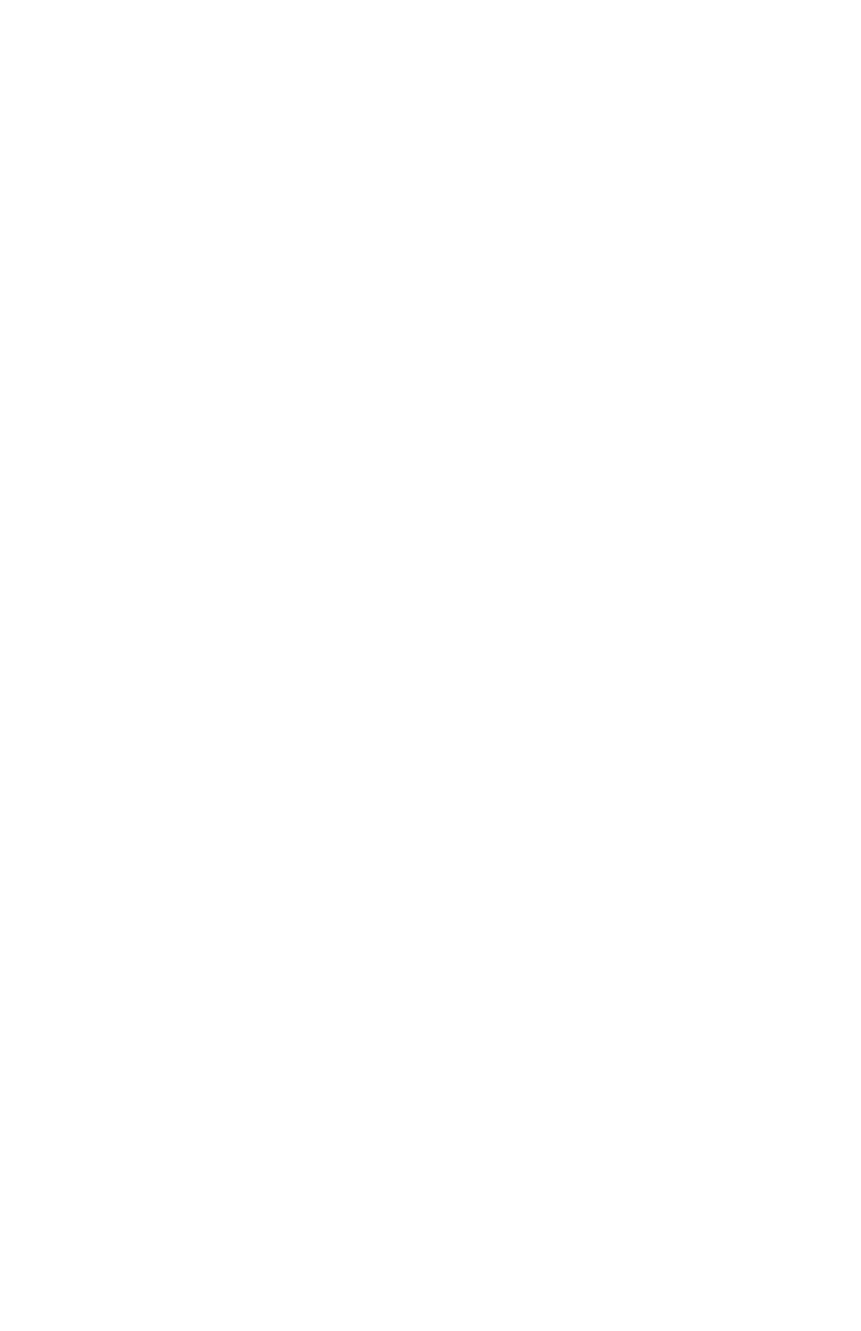
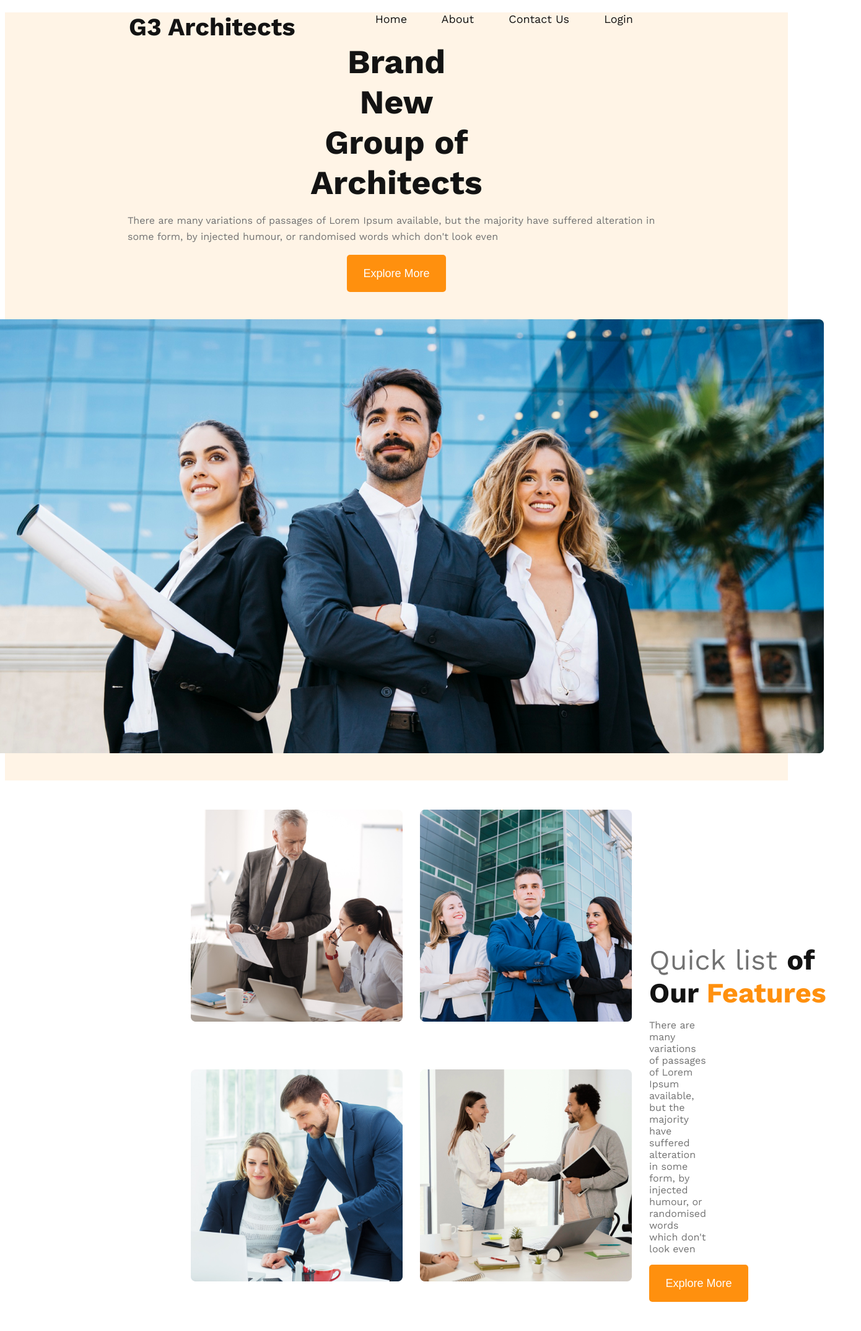
Before and after one commit to Hafiz-Al-Shams/my-2nd-assignment, a plain HTML site: page index.html in a window 1280 px wide. Shown: the whole page at 62% size, 1390 px wide, since content can reach past the window. Before the commit the page ends 800 px from the top, so only its background shows below. Drawn offline with nearby package versions, Linux system fonts and the light colour scheme.

Commit message:
till section1

```diff
--- a/index.html
+++ b/index.html
@@ -1,5 +1,6 @@
 <!DOCTYPE html>
 <html lang="en">
+
 <head>
     <meta charset="UTF-8">
     <meta http-equiv="X-UA-Compatible" content="IE=edge">
@@ -7,8 +8,57 @@
     <title>G3-Architects</title>
     <!-- stylesheet -->
     <link rel="stylesheet" href="styles/style.css">
+    <!-- font link -->
+    <link rel="preconnect" href="https://fonts.googleapis.com">
+    <link rel="preconnect" href="https://fonts.gstatic.com" crossorigin>
+    <link href="https://fonts.googleapis.com/css2?family=Open+Sans&family=Work+Sans:wght@400;700&display=swap"
+        rel="stylesheet">
 </head>
+
 <body>
+    <!-- header starts -->
+    <header>
+        <nav>
+            <span class="g3"><a href="">G3 Architects</a></span>
+            <span class="home">
+                <a href="">Home</a>
+                <a href="">About</a>
+                <a href="">Contact Us</a>
+                <a href="">Login</a>
+            </span>
+        </nav>
+        <!-- Brand New Group of Architects -->
+        <section class="header-texts">
+            <p class="h1">Brand New Group of Architects</p>
+            <p class="header-paragraph">There are many variations of passages of Lorem Ipsum available, but the majority
+                have suffered alteration in some form, by injected humour, or randomised words which don't look even</p>
+            <button class="button-1">Explore More</button>
+            <div class="header-image">
+                <img src="images/banner.png" alt="">
+            </div>
+        </section>
+    </header>
+    <!-- header ends -->
+    <main>
+        <!-- Four images & quick list starts -->
+        <section class="section-1">
+            <div class="Four-images-container">
+                <div class="image"><img src="images/team1.png" alt=""></div>
+                <div class="image"><img src="images/team2.png" alt=""></div>
+                <div class="image"><img src="images/team3.png" alt=""></div>
+                <div class="image"><img src="images/team4.png" alt=""></div>
+            </div>
+            <div class="quick-list-of">
+                <p><span class="quick-list">Quick list </span><span class="of-our">of Our </span><span class="features">Features</span></p>
+                <p class="quick-list-paragraph">There are many variations of passages of Lorem Ipsum available, but the majority have suffered alteration in some form, by injected humour, or randomised words which don't look even</p>
+                <button class="button-1">Explore More</button>
+            </div>
+        </section>
+        <!-- Four images & quick list ends -->
+    </main>
+    <footer>
 
+    </footer>
 </body>
+
 </html>
--- a/styles/style.css
+++ b/styles/style.css
@@ -0,0 +1,132 @@
+/* header style starts */
+nav {
+    display: flex;
+    justify-content: space-between;
+    margin-top: 20px;
+    margin-right: 200px;
+    margin-left: 200px;
+}
+
+nav a {
+    text-decoration: none;
+    margin-right: 50px;
+    color: #131313;
+}
+
+.g3 {
+    font-family: 'Work Sans';
+    font-style: normal;
+    font-weight: 700;
+    font-size: 40px;
+}
+
+.home {
+    color: #424242;
+    font-family: 'Work Sans';
+    font-style: normal;
+    font-weight: 500;
+    font-size: 18px;
+}
+
+header {
+    background-color: rgba(255, 144, 14, 0.1);
+}
+
+.header-texts {
+    display: flex;
+    justify-content: center;
+    align-items: center;
+    flex-direction: column;
+    margin: 0 329px 47px;
+    padding-bottom: 40px;
+}
+
+.h1 {
+    font-family: 'Work Sans';
+    font-style: normal;
+    font-weight: 700;
+    font-size: 54px;
+    line-height: 65px;
+    text-align: center;
+    margin: 0 300px 0;
+    color: #131313;
+}
+
+.header-paragraph {
+    width: 868px;
+    height: 52px;
+    left: 526px;
+    top: 379px;
+    color: #727272;
+    font-family: 'Work Sans';
+    font-style: normal;
+    font-weight: 400;
+    font-size: 16px;
+    line-height: 26px;
+}
+
+.button-1 {
+    border: 0;
+    border-radius: 5px;
+    margin-bottom: 44px;
+    color: #FFFFFF;
+    font-size: large;
+    background: #FF900E;
+    width: 160px;
+    height: 60px;
+}
+
+.header-image {
+    width: 1500px;
+}
+
+/* header style ends */
+
+/* section-1 style starts */
+.section-1 {
+    display: flex;
+}
+
+.Four-images-container {
+    display: grid;
+    grid-template-columns: repeat(2, 370px);
+    margin-left: 300px;
+}
+
+.quick-list-of {
+    margin-top: 200px;
+}
+
+.quick-list {
+    font-family: 'Work Sans';
+    font-style: normal;
+    font-weight: 500;
+    font-size: 45px;
+    color: #727272;
+}
+
+.of-our {
+    font-family: 'Work Sans';
+    font-style: normal;
+    font-weight: 700;
+    font-size: 45px;
+    color: #131313;
+}
+
+.features {
+    font-family: 'Work Sans';
+    font-style: normal;
+    font-weight: 700;
+    font-size: 45px;
+    color: #FF900E;
+}
+
+.quick-list-paragraph {
+    font-family: 'Work Sans';
+    font-style: normal;
+    font-weight: 400;
+    font-size: 16px;
+    color: #727272;
+    margin-right: 200px;
+}
+/* section-1 style ends */
```
